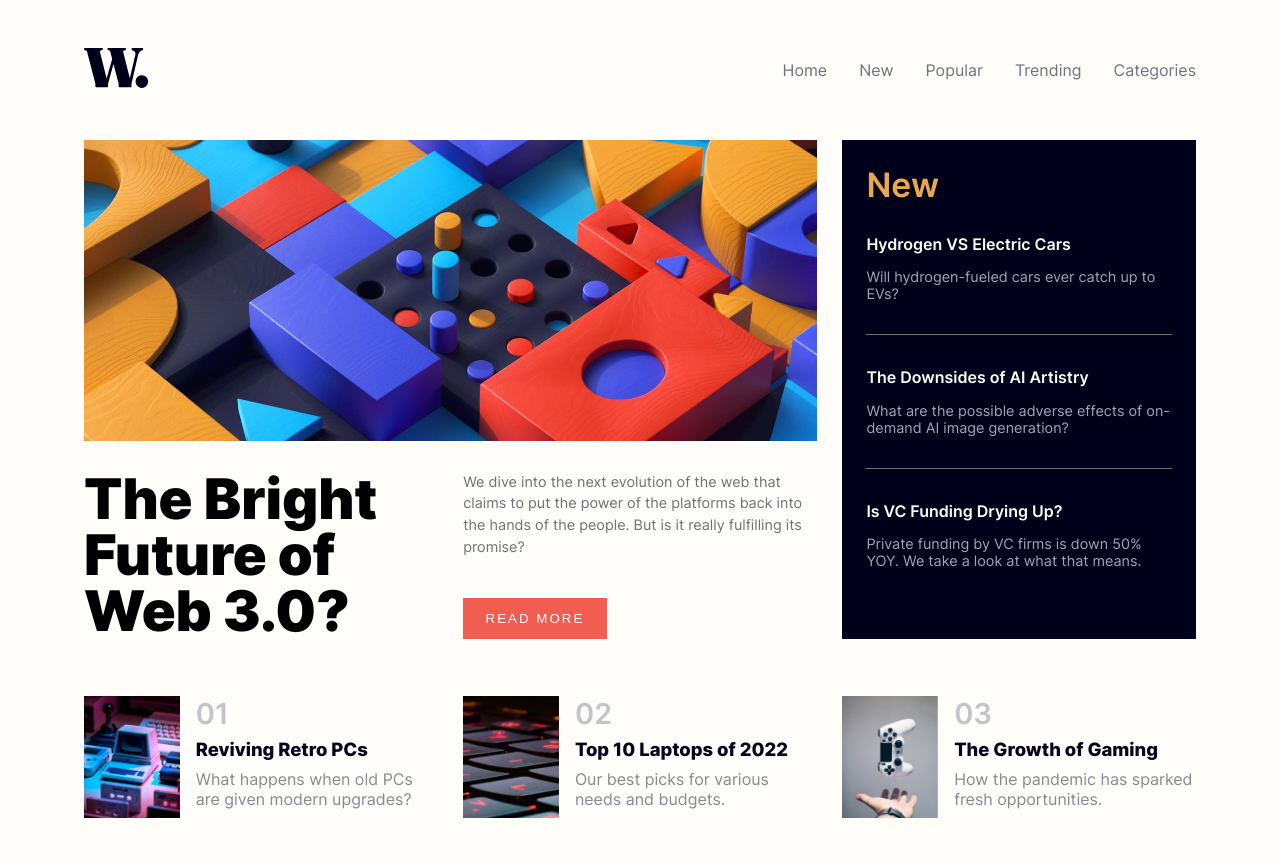
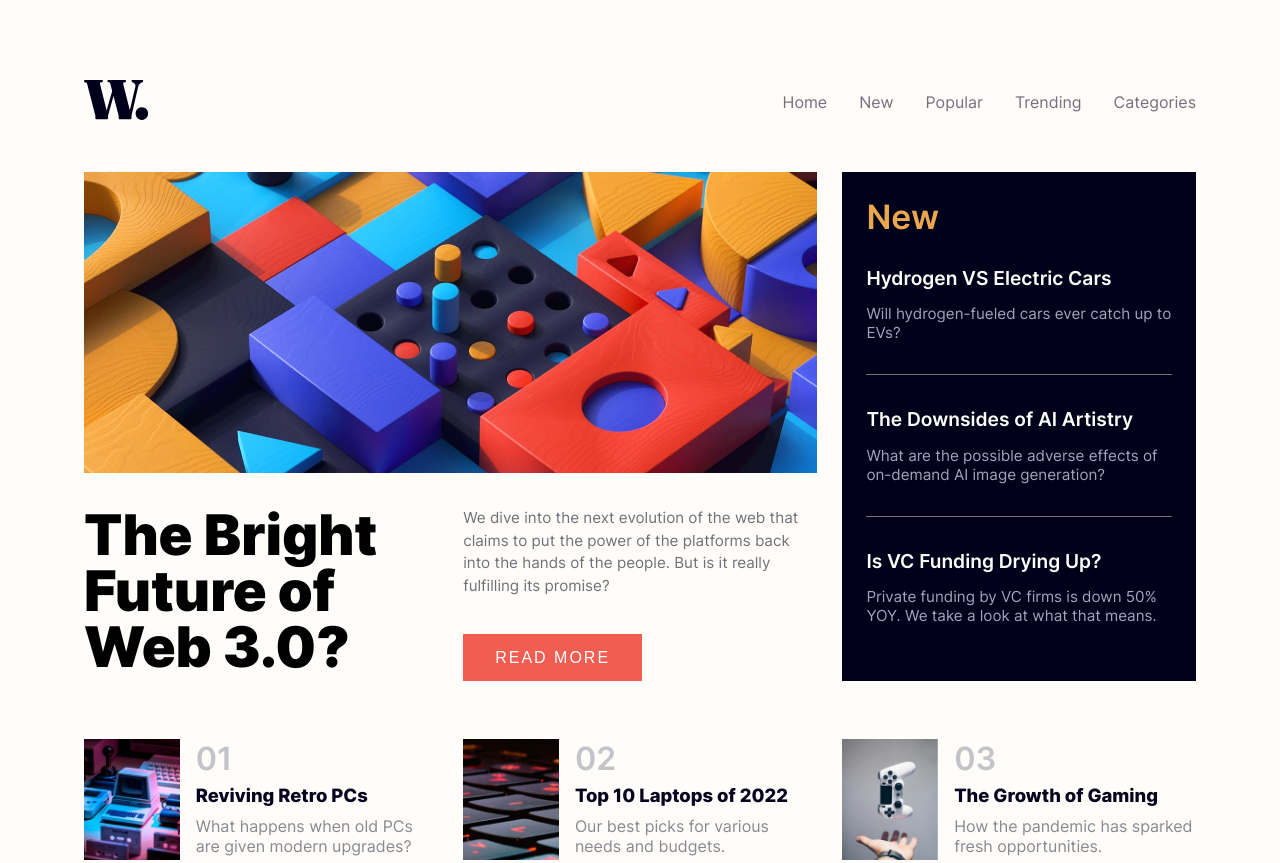
Before and after one commit to RahulSahOfficial/news-homepage, a plain HTML site: page index.html in a window 1280 px wide. Shown: the top 863 px of the page. Drawn offline with Linux system fonts and the light colour scheme.

Commit message:
Update Style

```diff
--- a/styles.css
+++ b/styles.css
@@ -24,7 +24,7 @@ body{
     box-sizing: border-box;
     max-width: 1112px;
     background: #FEFDF9;
-    margin: 3rem auto;
+    margin: 5rem auto;
     font-family: 'Inter';
 }
 main{
@@ -84,7 +84,7 @@ nav a:hover{
     font-size: 2.1rem;
 }
 .each-news h3{
-    font-size: 1rem;
+    font-size: 1.2rem;
     color: #FBFEF7;
     font-weight: 600;
     margin-bottom: 0.9rem;
@@ -95,7 +95,7 @@ nav a:hover{
     color: #EAA74E;
 }
 .each-news p{
-    font-size: 0.9rem;
+    font-size: 0.95rem;
     color: #A3A4BA;
     margin-bottom: 2rem;
 }
@@ -119,14 +119,15 @@ nav a:hover{
 }
 .hero-desc p{
     color: #717078;
-    font-size: 0.9rem;
+    font-size: 0.95rem;
     line-height: 1.5;
 }
 .hero-desc button{
     background: #F15D51;
     color: white;
     text-transform: uppercase;
-    padding: 0.8rem 1.4rem;
+    padding: 0.9rem 2rem;
+    font-size: 1rem;
     letter-spacing: 2px;
     border: none;
     cursor: pointer;
@@ -144,7 +145,7 @@ nav a:hover{
     height: 7.6rem;
 }
 .top-news span{
-    font-size: 1.8rem;
+    font-size: 2rem;
     color: #C4C3C8;
     font-weight: 600;
     margin-bottom: 0.4rem;
```
